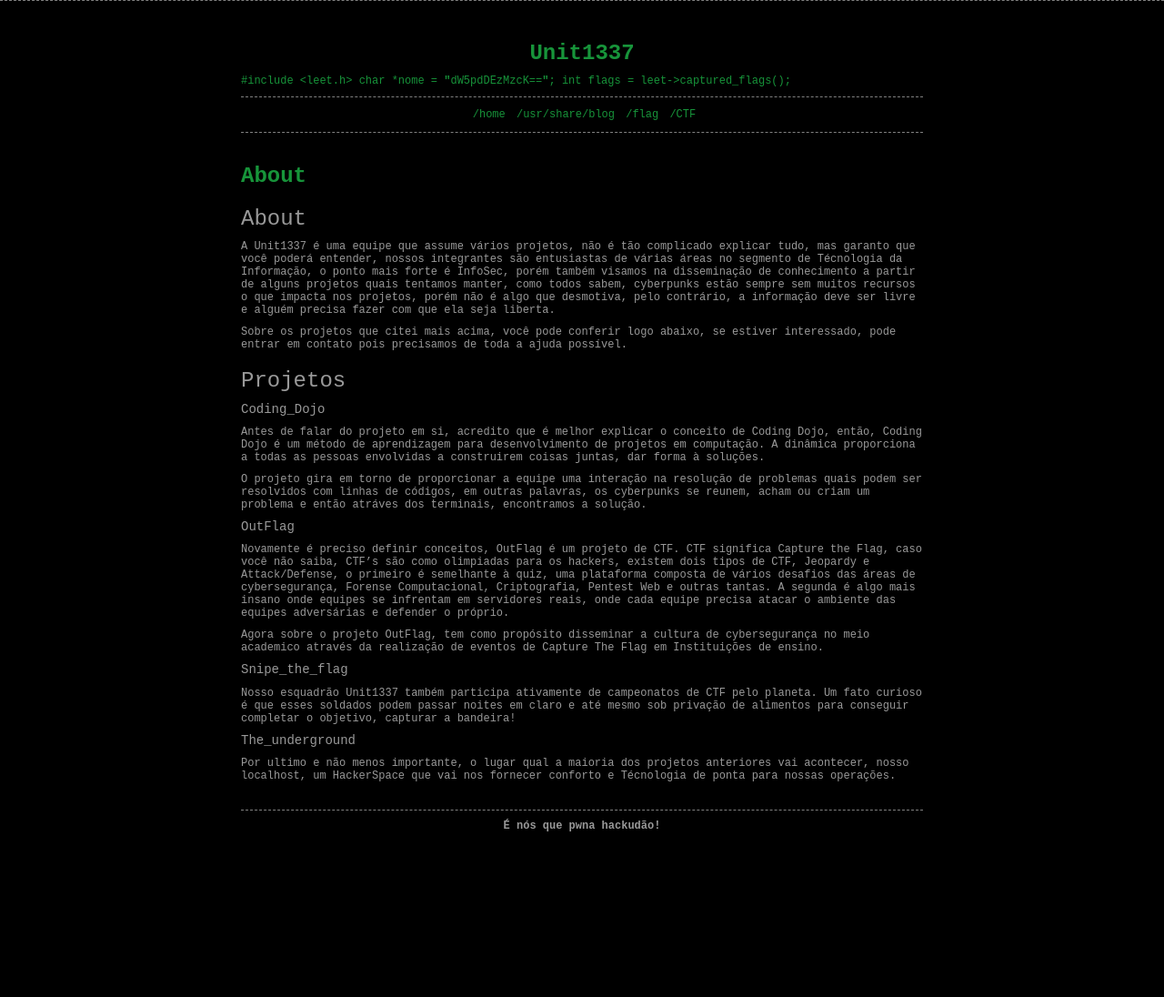
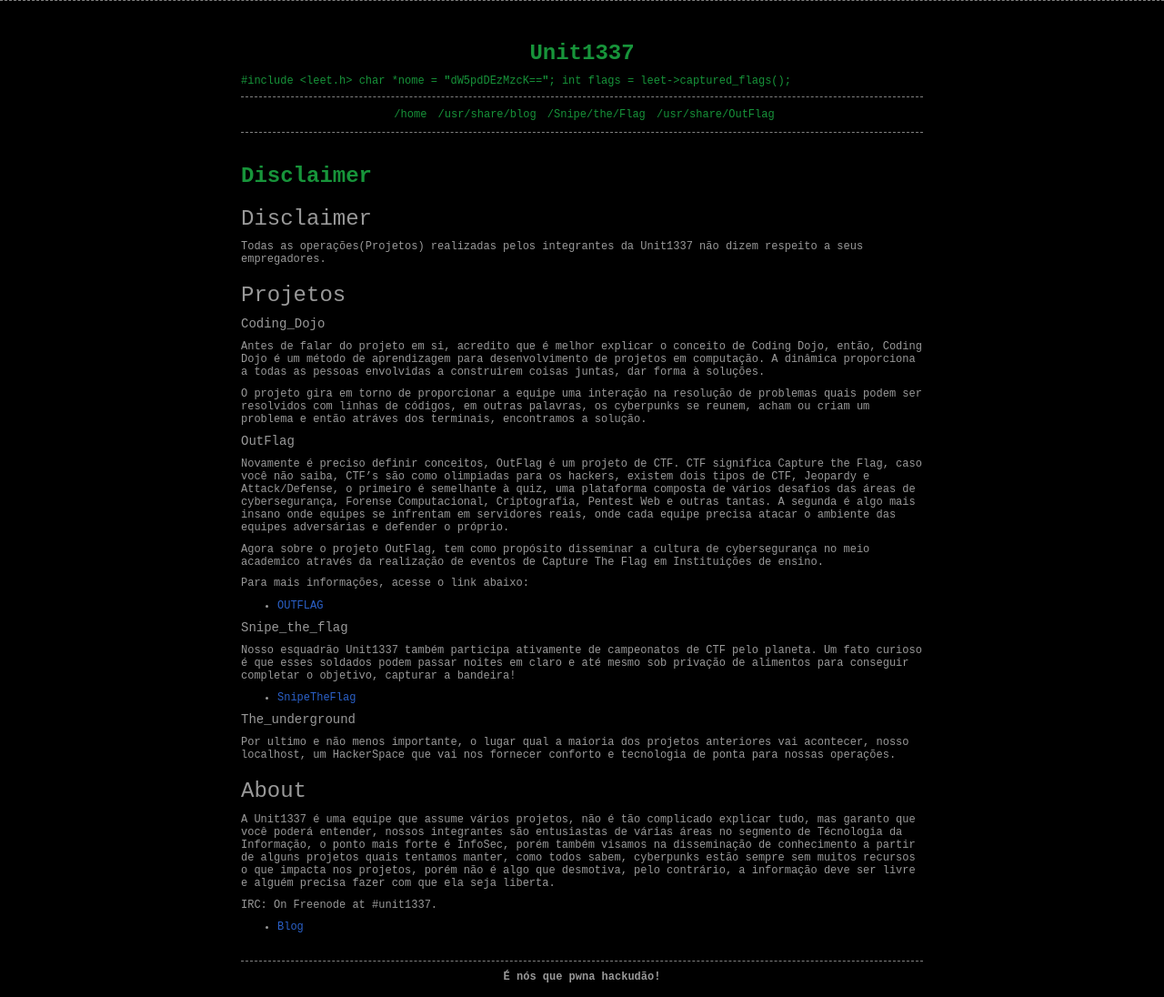
Before and after one commit to unit1337/unit1337.github.io, a Jekyll site: the page built from index.md, in a window 1280 px wide. Shown: the whole page at 91% size. Built offline with Jekyll 4.4.1, drawn with Linux system fonts in a browser that asks for light colours; our own code applies the rules of GitHub Pages for plain Markdown files; before the commit the page ends 930 px from its top, so only the background shows below that.

Commit message:
Update Menu, index

```diff
--- a/_includes/menu.html
+++ b/_includes/menu.html
@@ -4,8 +4,8 @@
       <ul>
           <li><a href="{{ site.baseurl }}">/home</a></li>
           <li><a href="{{ site.baseurl }}blog/">/usr/share/blog</a></li>
-          <li><a href="{{ site.baseurl }}flag/">/flag</a></li>
-          <li><a href="{{ site.baseurl }}CTF/">/CTF</a></li>
+          <li><a href="{{ site.baseurl }}flag/">/Snipe/the/Flag</a></li>
+          <li><a href="{{ site.baseurl }}CTF/">/usr/share/OutFlag</a></li>
       </ul>
     </div>
   </div>
--- a/index.md
+++ b/index.md
@@ -1,16 +1,10 @@
 ---
 layout: content
 ---
-
-
-### About
-
-A Unit1337 é uma equipe que assume vários projetos, não é tão complicado explicar tudo, mas garanto que você poderá entender, nossos integrantes são entusiastas de várias áreas no segmento de Técnologia da Informação, o ponto mais forte é InfoSec, porém também visamos na disseminação de conhecimento a partir de alguns projetos quais tentamos manter, como todos sabem, cyberpunks estão sempre sem muitos recursos o que impacta nos projetos, porém não é algo que desmotiva, pelo contrário, a informação deve ser livre e alguém precisa fazer com que ela seja liberta.
-
-Sobre os projetos que citei mais acima, você pode conferir logo abaixo, se estiver interessado, pode entrar em contato pois precisamos de toda a ajuda possível.
+### Disclaimer
+Todas as operações(Projetos) realizadas pelos integrantes da Unit1337 não dizem respeito a seus empregadores.
 
 ### Projetos
-
 ##### Coding_Dojo
 Antes de falar do projeto em si, acredito que é melhor explicar o conceito de Coding Dojo, então, Coding Dojo é um método de aprendizagem para desenvolvimento de projetos em computação. A dinâmica proporciona a todas as pessoas envolvidas a construirem coisas juntas, dar forma à soluções.
 
@@ -20,9 +14,19 @@ O projeto gira em torno de proporcionar a equipe uma interação na resolução
 Novamente é preciso definir conceitos, OutFlag é um projeto de CTF. CTF significa Capture the Flag, caso você não saiba, CTF's são como olimpiadas para os hackers, existem dois tipos de CTF, Jeopardy e Attack/Defense, o primeiro é semelhante à quiz, uma plataforma composta de vários desafios das áreas de cybersegurança, Forense Computacional, Criptografia, Pentest Web e outras tantas. A segunda é algo mais insano onde equipes se infrentam em servidores reais, onde cada equipe precisa atacar o ambiente das equipes adversárias e defender o próprio.
 
 Agora sobre o projeto OutFlag, tem como propósito disseminar a cultura de cybersegurança no meio academico através da realização de eventos de Capture The Flag em Instituições de ensino.
+###### Para mais informações, acesse o link abaixo:
+ - [OUTFLAG](https://unit1337.github.io/CTF/)
 
 ##### Snipe_the_flag
 Nosso esquadrão Unit1337 também participa ativamente de campeonatos de CTF pelo planeta. Um fato curioso é que esses soldados podem passar noites em claro e até mesmo sob privação de alimentos para conseguir completar o objetivo, capturar a bandeira!
+ - [SnipeTheFlag](https://unit1337.github.io/flag/)
 
 ##### The_underground
-Por ultimo e não menos importante, o lugar qual a maioria dos projetos anteriores vai acontecer, nosso localhost, um HackerSpace que vai nos fornecer conforto e Técnologia de ponta para nossas operações.
+Por ultimo e não menos importante, o lugar qual a maioria dos projetos anteriores vai acontecer, nosso localhost, um HackerSpace que vai nos fornecer conforto e tecnologia de ponta para nossas operações.
+
+### About
+A Unit1337 é uma equipe que assume vários projetos, não é tão complicado explicar tudo, mas garanto que você poderá entender, nossos integrantes são entusiastas de várias áreas no segmento de Técnologia da Informação, o ponto mais forte é InfoSec, porém também visamos na disseminação de conhecimento a partir de alguns projetos quais tentamos manter, como todos sabem, cyberpunks estão sempre sem muitos recursos o que impacta nos projetos, porém não é algo que desmotiva, pelo contrário, a informação deve ser livre e alguém precisa fazer com que ela seja liberta.
+
+
+IRC: On Freenode at #unit1337.
+ - [Blog](https://unit1337.github.io/blog/)
```
